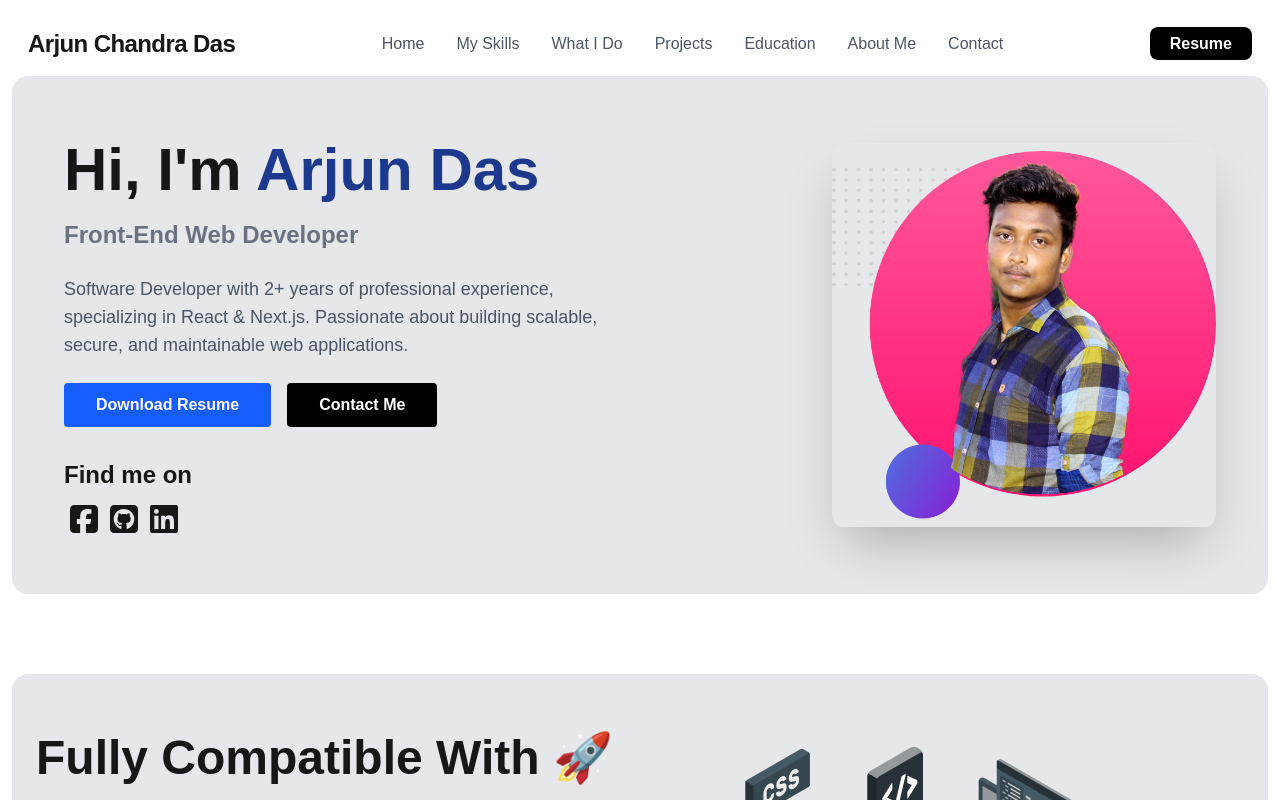
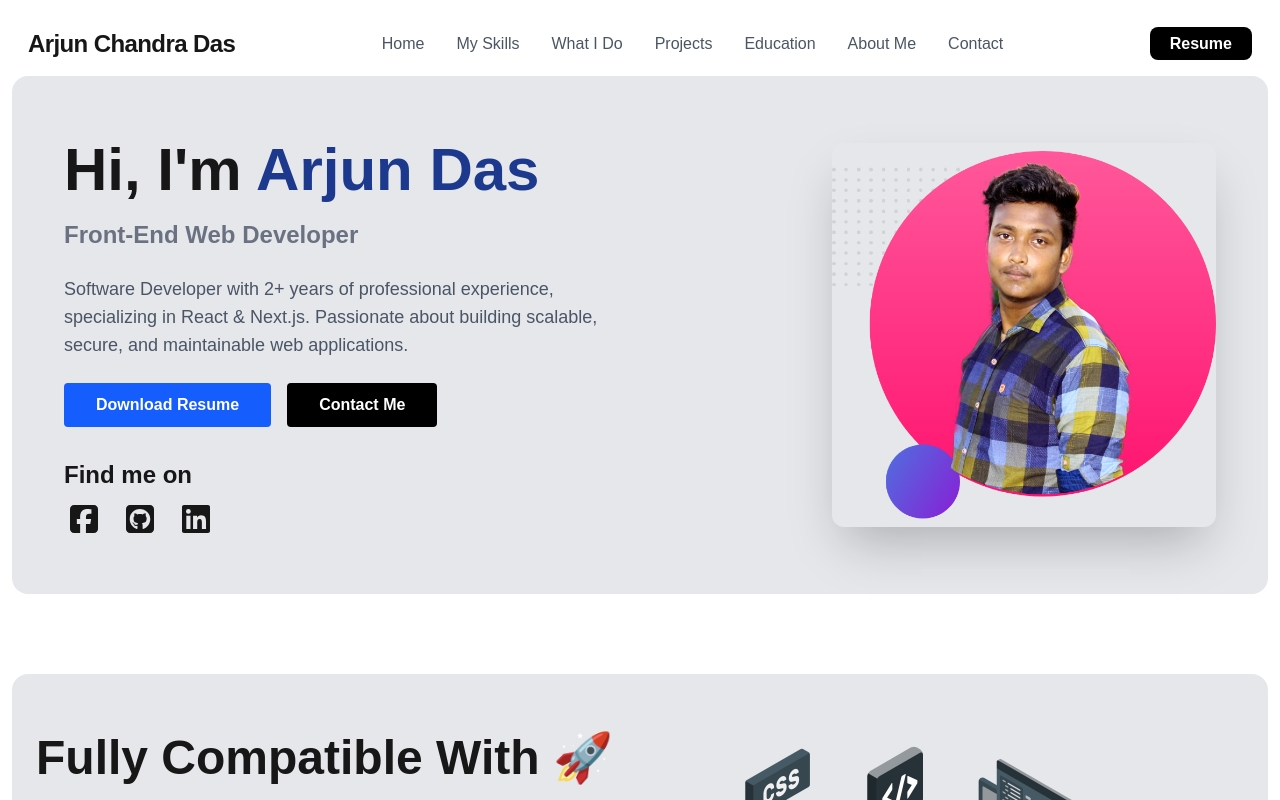
Before and after one commit to arjun1571/arjun-das-protfolio, a Next.js app: page / in a window 1280 px wide. Shown: the top 800 px of the page. Built offline with nearby package versions, Linux system fonts and the light colour scheme.

Commit message:
fix: optimize banner

```diff
--- a/src/@components/pages/Banner/Banner.tsx
+++ b/src/@components/pages/Banner/Banner.tsx
@@ -1,23 +1,13 @@
-"use client";
 import Image from "next/image";
 import Arjun from "@/@assets/image/22.png";
-import { FontAwesomeIcon } from "@fortawesome/react-fontawesome";
-import {
-  faSquareGithub,
-  faLinkedin,
-  faSquareFacebook,
-} from "@fortawesome/free-brands-svg-icons";
+import BannerIcon from "./BannerIcon/BannerIcon";
 
 const Banner = () => {
   return (
-    <section className="bg-gray-200 rounded-2xl  px-6 py-14">
+    <section className="bg-gray-200 rounded-2xl px-6 py-14">
       <div className="max-w-6xl mx-auto flex flex-col-reverse lg:flex-row items-center gap-10">
-        {/* LEFT CONTENT */}
         <div className="w-full lg:w-1/2 text-center lg:text-left">
-          <h1
-            className="text-4xl md:text-5xl xl:text-6xl font-bold leading-tight"
-            data-aos="fade-right"
-          >
+          <h1 className="text-4xl md:text-5xl xl:text-6xl font-bold leading-tight">
             Hi, I&apos;m <span className="text-blue-900">Arjun Das</span>
           </h1>
 
@@ -31,11 +21,10 @@ const Banner = () => {
             secure, and maintainable web applications.
           </p>
 
-          {/* BUTTONS */}
           <div className="mt-6 flex flex-col sm:flex-row gap-4 justify-center lg:justify-start">
             <a
               href="/Arjun React Dev.pdf"
-              target="_"
+              target="_blank"
               className="bg-blue-600 text-white px-8 py-2.5 rounded font-bold"
             >
               Download Resume
@@ -48,41 +37,12 @@ const Banner = () => {
             </a>
           </div>
 
-          {/* SOCIAL */}
           <div className="mt-8">
             <h3 className="text-2xl font-bold mb-3">Find me on</h3>
-            <div className="flex  justify-center lg:justify-start">
-              <a
-                href="https://www.facebook.com/profile.php?id=100027943727580"
-                target="_blank"
-                rel="noopener noreferrer"
-                className="hover:text-primary transition"
-              >
-                <FontAwesomeIcon icon={faSquareFacebook} size="2x" />
-              </a>
-
-              <a
-                href="https://github.com/arjun1571"
-                target="_blank"
-                rel="noopener noreferrer"
-                className="hover:text-primary transition"
-              >
-                <FontAwesomeIcon icon={faSquareGithub} size="2x" />
-              </a>
-
-              <a
-                href="https://www.linkedin.com/in/arjundasbd/"
-                target="_blank"
-                rel="noopener noreferrer"
-                className="hover:text-primary transition"
-              >
-                <FontAwesomeIcon icon={faLinkedin} size="2x" />
-              </a>
-            </div>
+            <BannerIcon />
           </div>
         </div>
 
-        {/* RIGHT IMAGE */}
         <div className="w-full xl:w-1/2 flex lg:justify-end justify-center">
           <div className="relative w-64 h-64 md:w-80 md:h-80 lg:w-96 lg:h-96">
             <Image
--- /dev/null
+++ b/src/@components/pages/Banner/BannerIcon/BannerIcon.tsx
@@ -0,0 +1,43 @@
+"use client";
+
+import { FontAwesomeIcon } from "@fortawesome/react-fontawesome";
+import {
+  faSquareGithub,
+  faLinkedin,
+  faSquareFacebook,
+} from "@fortawesome/free-brands-svg-icons";
+
+const BannerIcon = () => {
+  return (
+    <div className="flex justify-center lg:justify-start gap-4">
+      <a
+        href="https://www.facebook.com/profile.php?id=100027943727580"
+        target="_blank"
+        rel="noopener noreferrer"
+        className="hover:text-blue-600 transition"
+      >
+        <FontAwesomeIcon icon={faSquareFacebook} size="2x" />
+      </a>
+
+      <a
+        href="https://github.com/arjun1571"
+        target="_blank"
+        rel="noopener noreferrer"
+        className="hover:text-gray-800 transition"
+      >
+        <FontAwesomeIcon icon={faSquareGithub} size="2x" />
+      </a>
+
+      <a
+        href="https://www.linkedin.com/in/arjundasbd/"
+        target="_blank"
+        rel="noopener noreferrer"
+        className="hover:text-blue-700 transition"
+      >
+        <FontAwesomeIcon icon={faLinkedin} size="2x" />
+      </a>
+    </div>
+  );
+};
+
+export default BannerIcon;
```
